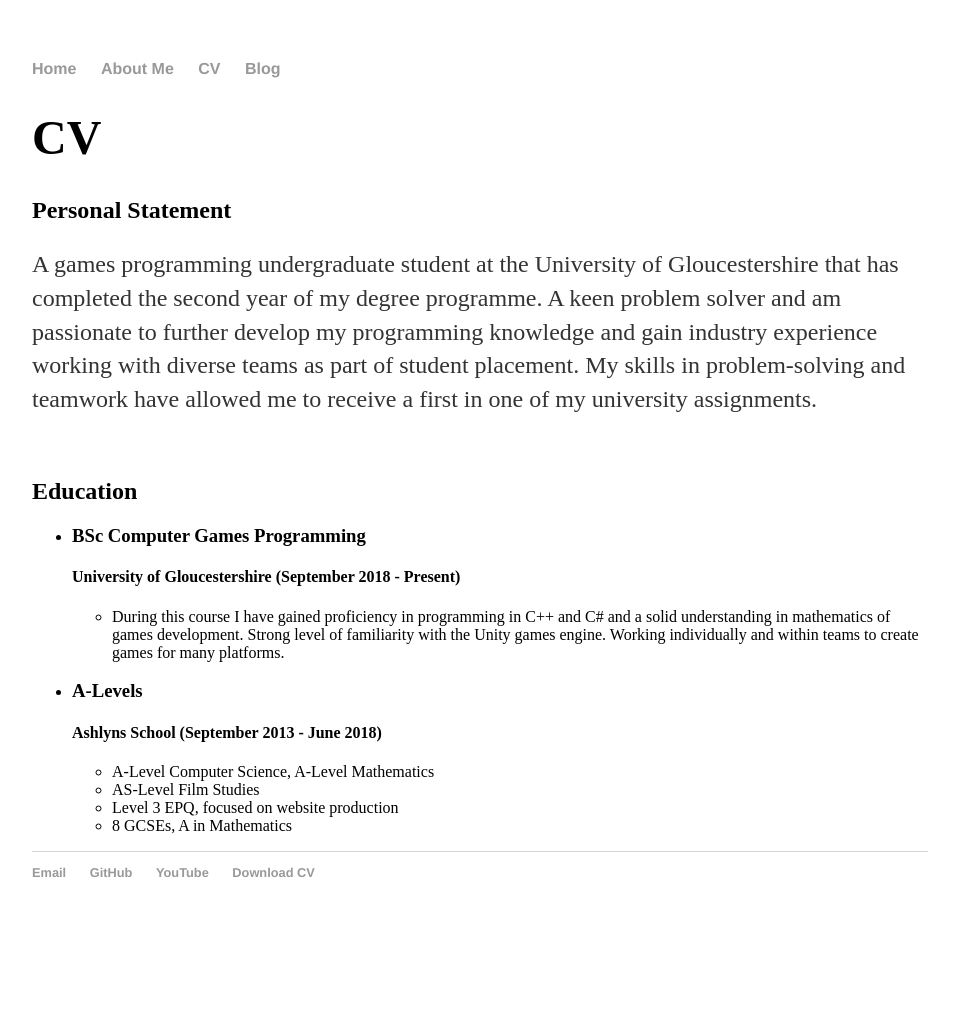
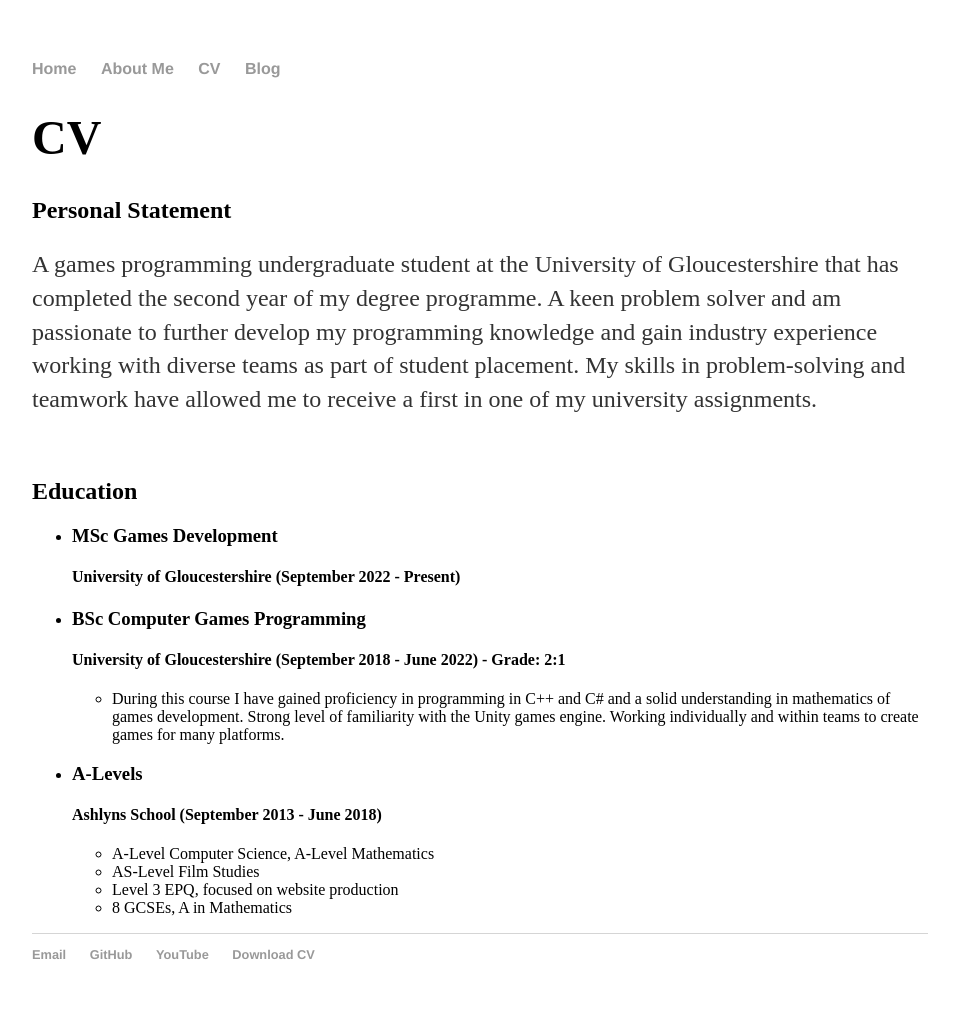
Before and after one commit to KaneAdams-Dev/KaneAdams-Dev.github.io, a Jekyll site: the page built from cv/index.html, in a window 1280 px wide. Shown: the whole page, without its empty margins (160-1119 px from the left). Built offline with Jekyll 4.4.1, drawn with Linux system fonts in a browser that asks for light colours; Markdown is read by kramdown in place of the engine named in the settings; before the commit the page ends 940 px from its top, so only the background shows below that.

Commit message:
Education Update

```diff
--- a/cv/index.html
+++ b/cv/index.html
@@ -20,8 +20,12 @@ title: CV
     <h2>Education</h2>
     <ul>
         <li>
+            <h3>MSc Games Development</h3>
+            <h4>University of Gloucestershire (September 2022 - Present)</h4>
+        </li>
+        <li>
             <h3>BSc Computer Games Programming</h3>
-            <h4>University of Gloucestershire (September 2018 - Present)</h4>
+            <h4>University of Gloucestershire (September 2018 - June 2022) - Grade: 2:1</h4>
             <ul>
                 <li>
                         During this course I have gained proficiency in programming in C++ and C# and a solid understanding in mathematics of games development.
```
